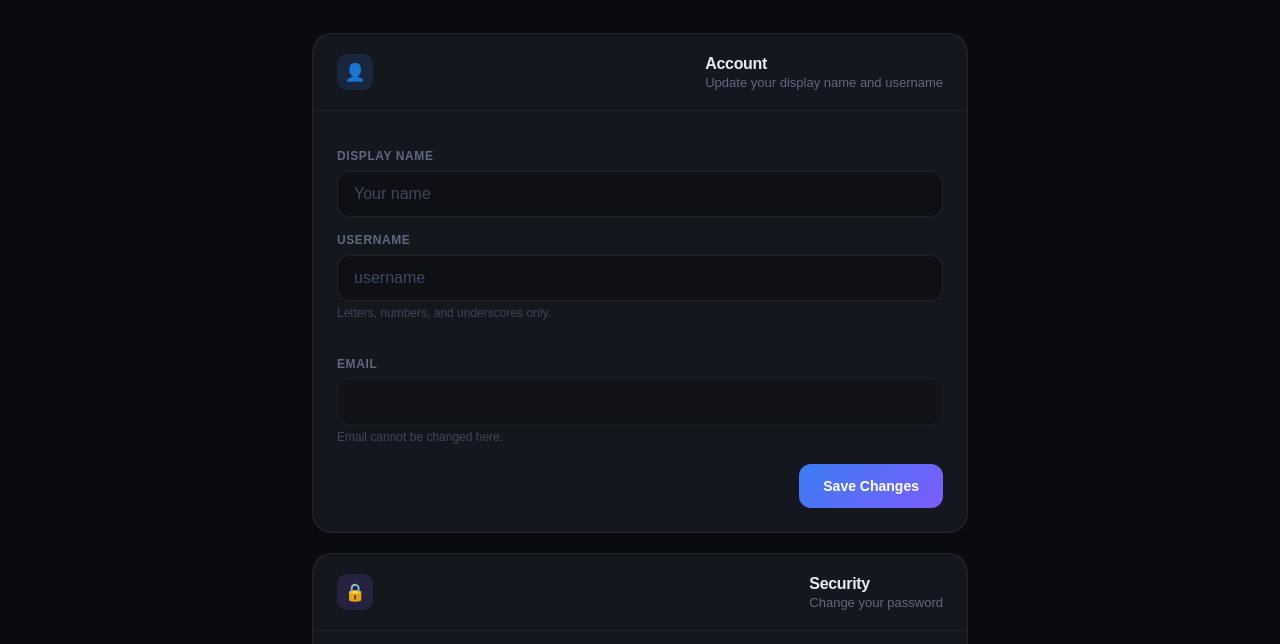
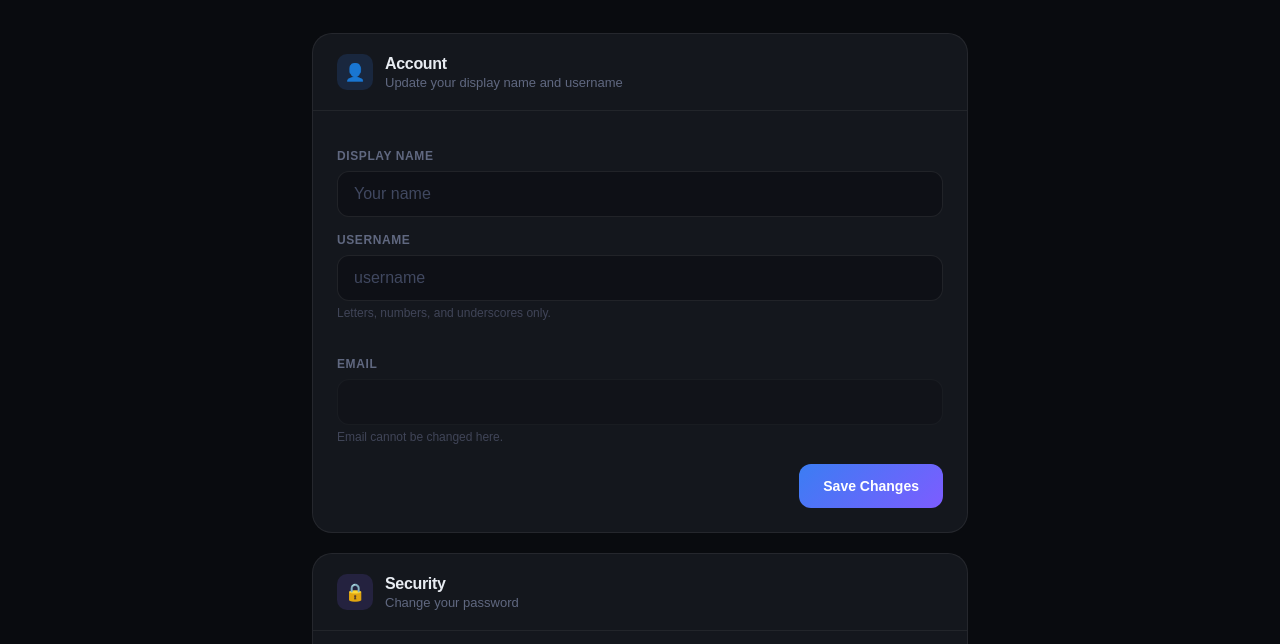
Before and after one commit to InigoTWSA/PageSync, a website: page settings.html in a window 1280 px wide. Shown: the part 156-800 px from the top of the page. Drawn offline with Linux system fonts and the light colour scheme; no server answers.

Commit message:
fix: section-header text pushed to right by pagesync.css global override

```diff
--- a/settings.html
+++ b/settings.html
@@ -69,7 +69,7 @@
         }
 
         .section-header {
-            display: flex; align-items: center; gap: 12px;
+            display: flex; align-items: center; justify-content: flex-start; gap: 12px;
             padding: 20px 24px;
             border-bottom: 1px solid rgba(255,255,255,0.06);
         }
```
